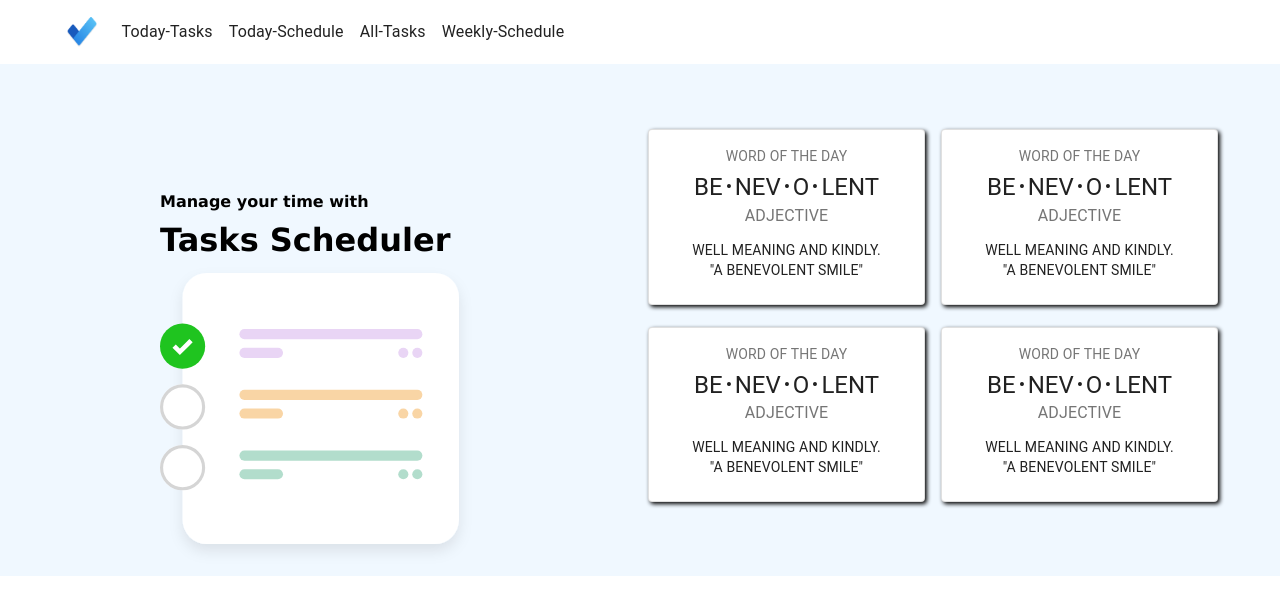
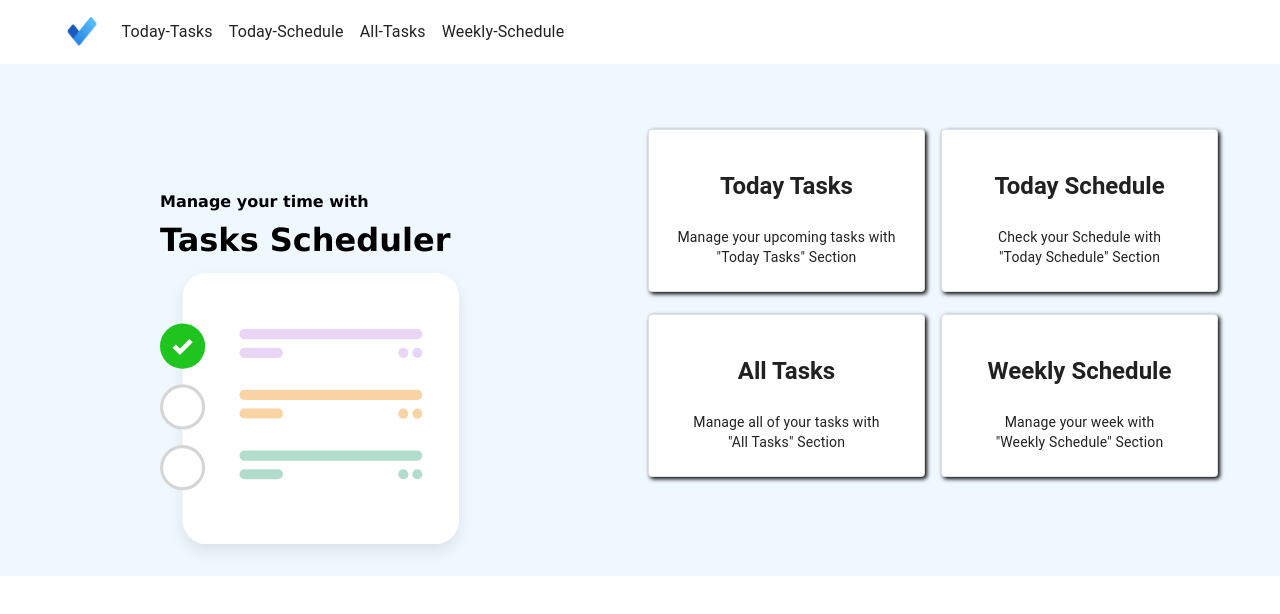
Before and after one commit to rafaelsakera/to-do-front-end, a React (Create React App) app: page / in a window 1280 px wide. Shown: the top 614 px of the page. Built offline with nearby package versions, Linux system fonts and the light colour scheme.

Commit message:
update cards

```diff
--- a/src/pages/homePage/HomePage.tsx
+++ b/src/pages/homePage/HomePage.tsx
@@ -1,11 +1,13 @@
 import React from "react";
 
 import FirstSection from "./components/sections/FirstSections";
+import SecondSection from "./components/sections/SecondSection";
 
 const HomePage: React.FC = () => {
   return (
     <div>
       <FirstSection />
+      <SecondSection />
     </div>
   );
 };
--- a/src/pages/homePage/Style.tsx
+++ b/src/pages/homePage/Style.tsx
@@ -49,5 +49,8 @@ export const useStyles = makeStyles((theme: Theme) =>
     pos: {
       marginBottom: 12,
     },
+    description: {
+      textTransform: "none",
+    },
   })
 );
--- a/src/pages/homePage/components/Card.tsx
+++ b/src/pages/homePage/components/Card.tsx
@@ -6,30 +6,32 @@ import Button from "@material-ui/core/Button";
 import Typography from "@material-ui/core/Typography";
 import CardContent from "@material-ui/core/CardContent";
 
-const PageCard: React.FC<{title: string}> = () => {
+const PageCard: React.FC<{
+  title: string;
+  description: any;
+  onClick: Function;
+}> = ({ title, description, onClick }) => {
   const classes = useStyles();
-  const bull = <span className={classes.bullet}>•</span>;
+
   return (
-    <Button>
+    <Button onClick={() => onClick()}>
       <Card className={classes.root} variant="outlined">
         <CardContent>
+          <br />
           <Typography
-            className={classes.title}
-            color="textSecondary"
-            gutterBottom
+            variant="h5"
+            component="h2"
+            style={{
+              fontFamily: "Poppins, Roboto, Helvetica, Arial, sans-serif",
+              textTransform: "none",
+              fontWeight: "bold",
+            }}
           >
-            Word of the Day
+            {title}
           </Typography>
-          <Typography variant="h5" component="h2">
-            be{bull}nev{bull}o{bull}lent
-          </Typography>
-          <Typography className={classes.pos} color="textSecondary">
-            adjective
-          </Typography>
-          <Typography variant="body2" component="p">
-            well meaning and kindly.
-            <br />
-            {'"a benevolent smile"'}
+          <br />
+          <Typography variant="body2" component="div">
+            {description}
           </Typography>
         </CardContent>
       </Card>
--- a/src/pages/homePage/components/sections/FirstSections.tsx
+++ b/src/pages/homePage/components/sections/FirstSections.tsx
@@ -4,10 +4,12 @@ import { useStyles } from "../../Style";
 import PageCard from "../Card";
 import Grid from "@material-ui/core/Grid";
 import Grow from "@material-ui/core/Grow";
+import { useHistory } from "react-router-dom";
 
 import Logo from "../../img/illustration.svg";
 
 const FirstSection: React.FC = () => {
+  let history = useHistory();
   const classes = useStyles();
   const [mainCards, setMaincard] = React.useState(false);
 
@@ -42,7 +44,17 @@ const FirstSection: React.FC = () => {
             {...(mainCards ? { timeout: 1000 } : {})}
           >
             <Grid item>
-              <PageCard title={""} />
+              <PageCard
+                title={"Today Tasks"}
+                description={
+                  <div className={classes.description}>
+                    Manage your upcoming tasks with
+                    <br />
+                    "Today Tasks" Section
+                  </div>
+                }
+                onClick={()=>history.push("/today-tasks")}
+              />
             </Grid>
           </Grow>
 
@@ -52,7 +64,17 @@ const FirstSection: React.FC = () => {
             {...(mainCards ? { timeout: 1000 } : {})}
           >
             <Grid item>
-              <PageCard title={""} />
+              <PageCard
+                title={"Today Schedule"}
+                description={
+                  <div className={classes.description}>
+                    Check your Schedule with
+                    <br />
+                    "Today Schedule" Section
+                  </div>
+                }
+                onClick={()=>history.push("/today-schedule")}
+              />
             </Grid>
           </Grow>
         </Grid>
@@ -63,7 +85,17 @@ const FirstSection: React.FC = () => {
             {...(mainCards ? { timeout: 1000 } : {})}
           >
             <Grid item>
-              <PageCard title={""} />
+              <PageCard
+                title={"All Tasks"}
+                description={
+                  <div className={classes.description}>
+                    Manage all of your tasks with
+                    <br />
+                    "All Tasks" Section
+                  </div>
+                }
+                onClick={()=>history.push("/all-tasks")}
+              />
             </Grid>
           </Grow>
 
@@ -73,7 +105,17 @@ const FirstSection: React.FC = () => {
             {...(mainCards ? { timeout: 1000 } : {})}
           >
             <Grid item>
-              <PageCard title={""} />
+              <PageCard
+                title={"Weekly Schedule"}
+                description={
+                  <div className={classes.description}>
+                    Manage your week  with
+                    <br />
+                    "Weekly Schedule" Section
+                  </div>
+                }
+                onClick={()=>history.push("/full-schedule")}
+              />
             </Grid>
           </Grow>
         </Grid>
--- /dev/null
+++ b/src/pages/homePage/components/sections/SecondSection.tsx
@@ -0,0 +1,7 @@
+import React from "react";
+
+const SecondSection: React.FC = () => {
+  return <div></div>;
+};
+
+export default SecondSection;
```
